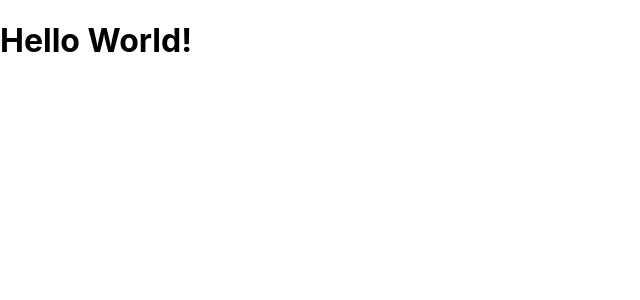
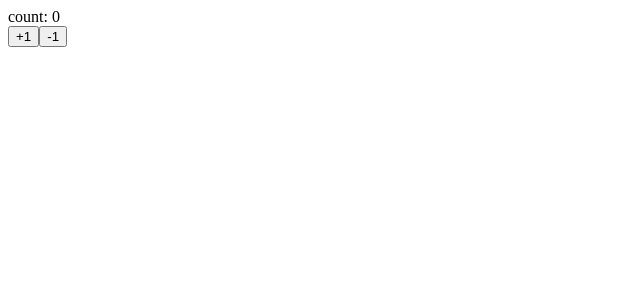
Before and after one commit to tatsuya0401/udemy-react-redux-crud-application, a React (Create React App) app: page / in a window 1280 px wide. Shown: the top 300 px of the page, without its empty margins (0-640 px from the left). Built offline with nearby package versions, Linux system fonts and the light colour scheme.

Commit message:
state section

```diff
--- a/src/App.js
+++ b/src/App.js
@@ -1,9 +1,29 @@
-import React,{ Component } from 'react';
+import React, { Component } from 'react';
 
-class App extends Component {
+const App = () => (<Counter></Counter>);
+
+class Counter extends Component {
+	constructor(props) {
+		super(props);
+		this.state = { count: 0 };
+	}
+
+	handlePlusButton = () => {
+		this.setState({ count: this.state.count + 1 });
+	};
+	handleMinusButton = () => {
+		this.setState({ count: this.state.count - 1 });
+	};
+
 	render() {
-  		return <div><h1>Hello World!</h1></div>
-			}
+		return (
+			<React.Fragment>
+				<div>count: {this.state.count}</div>
+				<button onClick={this.handlePlusButton}>+1</button>
+				<button onClick={this.handleMinusButton}>-1</button>
+			</React.Fragment>
+		);
+	}
 }
 
 export default App;
--- a/src/index.js
+++ b/src/index.js
@@ -1,8 +1,6 @@
 import React from 'react';
 import ReactDOM from 'react-dom';
-import './index.css';
 import App from './App';
-import reportWebVitals from './reportWebVitals';
 
 ReactDOM.render(
   <React.StrictMode>
@@ -14,4 +12,3 @@
 // If you want to start measuring performance in your app, pass a function
 // to log results (for example: reportWebVitals(console.log))
 // or send to an analytics endpoint. Learn more: https://bit.ly/CRA-vitals
-reportWebVitals();
```
